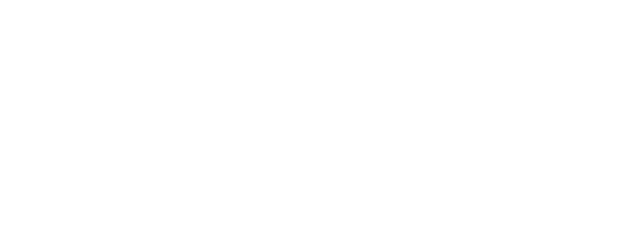
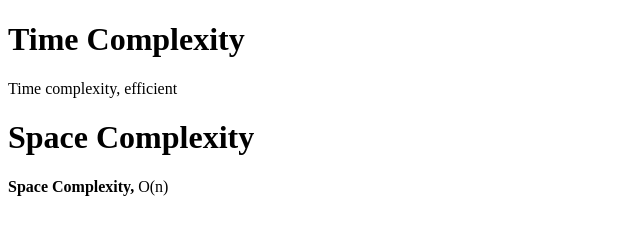
Before and after one commit to acciojob/time-and-space-complexity-beauty886, a website: page main.html in a window 1280 px wide. Shown: the whole page, without its empty margins (0-640 px from the left). Drawn offline with Linux system fonts and the light colour scheme.

Commit message:
created a submission

```diff
--- a/main.html
+++ b/main.html
@@ -8,6 +8,11 @@
 
 <body>
 	<!-- the entire body must be written by student -->
+	<h1>Time Complexity</h1>
+	<p>Time complexity, efficient</p>
+
+	<h1>Space Complexity</h1>
+	<p><b>Space Complexity,</b> O(n)</p>
     <script type="text/javascript" src="./script.js">
 </script>
 
```
